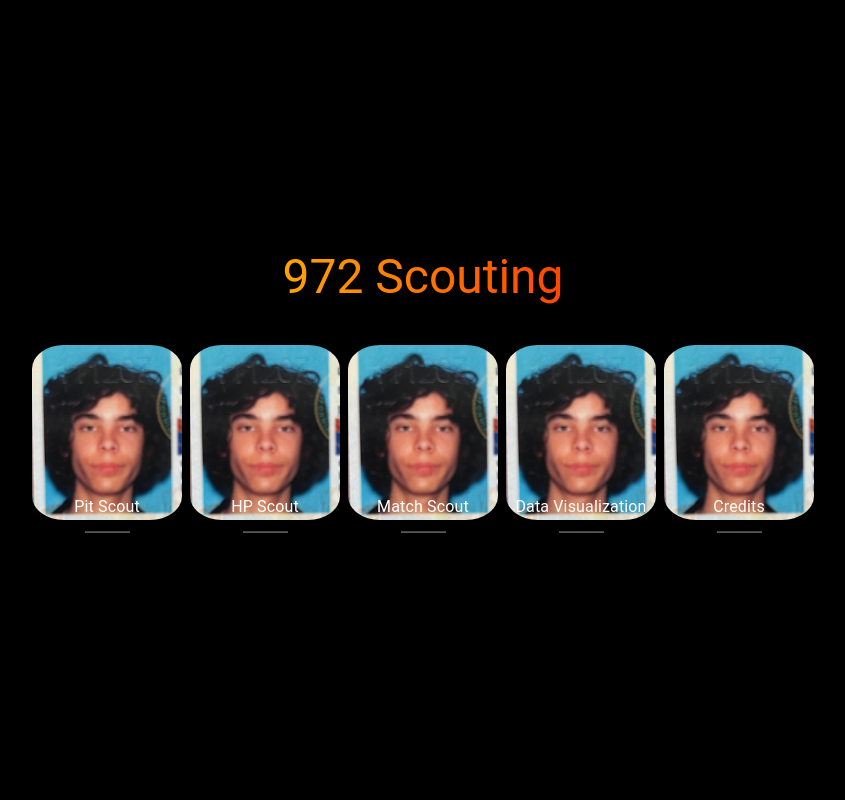
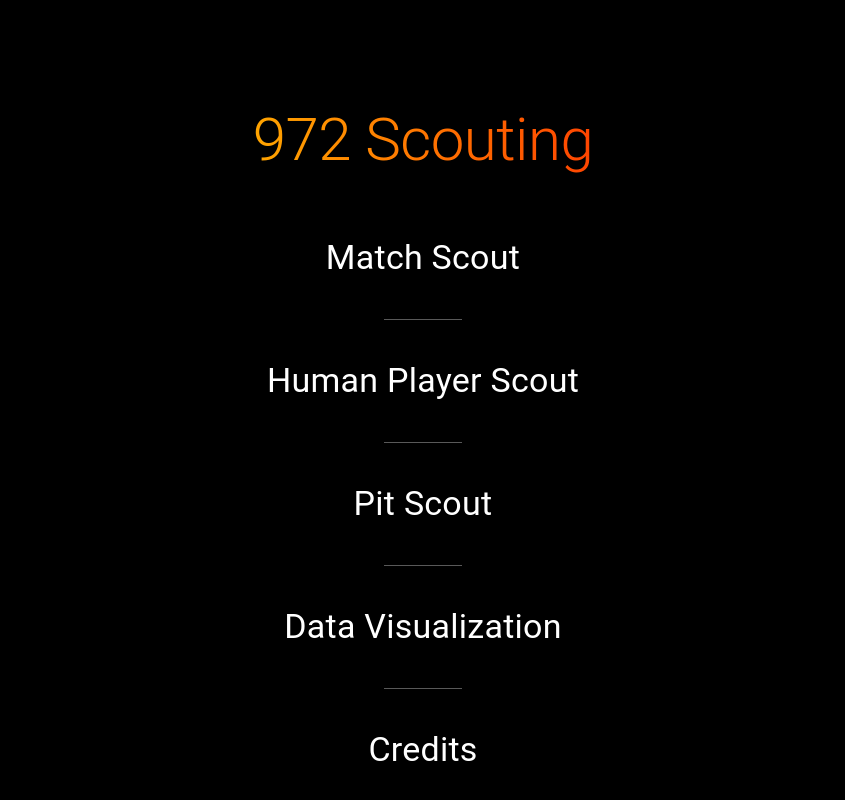
Before and after one commit to iron-claw-972/ScoutX-2025, a React (Create React App) app: page / in a window 1280 px wide. Shown: the top 800 px of the page, without its empty margins (217-1062 px from the left). Built offline with nearby package versions, Linux system fonts and the light colour scheme.

Commit message:
STOP DOIN DIS

```diff
--- a/src/Constants.js
+++ b/src/Constants.js
@@ -1,4 +1,5 @@
 import Home from "./components/pages/Home";
+import HomeTwo from "./components/pages/HomeTwo";
 import MatchScout from "./components/pages/MatchScout";
 import Credits from "./components/pages/Credits";
 import PitScout from "./components/pages/PitScout";
@@ -12,9 +13,9 @@ export const Constants = {
     pages: [
         // Change between Home v1 and Home v2
         {
-            title: "Home",
+            title: "HomeTwo",
             path: "/",
-            component: Home,
+            component: HomeTwo,
         },
         {
             title: "Match Scout",
--- a/src/components/pages/Home.js
+++ b/src/components/pages/Home.js
@@ -34,11 +34,11 @@ export default function Home() {
                     </Typography>
 
                     <Stack direction="row" spacing={1} alignItems="center" justifyContent="space-between" sx={{ height: '100%' }}>
-                        {renderScoutBox('Pit Scout', '/pitscout', Constants.jacob)}
-                        {renderScoutBox('HP Scout', '/humanplayerscout', Constants.jacob)}
-                        {renderScoutBox('Match Scout', '/matchscout', Constants.jacob)}
-                        {renderScoutBox('Data Visualization', '/DataVisualizationDisplay', Constants.jacob)}
-                        {renderScoutBox('Credits', '/credits', Constants.jacob)}
+                        {renderScoutBox('Pit Scout', '/pitscout', Constants.pitScout)}
+                        {renderScoutBox('HP Scout', '/humanplayerscout', Constants.humanPlayer)}
+                        {renderScoutBox('Match Scout', '/matchscout', Constants.matchScout)}
+                        {renderScoutBox('Data Visualization', '/DataVisualizationDisplay', Constants.dataAnalytics)}
+                        {renderScoutBox('Credits', '/credits', Constants.credits)}
                     </Stack>
                 </Stack>
                 <Box height={50}/>
--- a/src/components/pages/HomeTwo.js
+++ b/src/components/pages/HomeTwo.js
@@ -2,7 +2,7 @@ import React, { useState, useEffect } from "react";
 import { Box, Divider, Stack, Typography, Grid, useMediaQuery } from "@mui/material";
 import { Constants } from "../../Constants";
 
-export default function Home() {
+export default function HomeTwo() {
     const [screenHeight, setScreenHeight] = useState(window.innerHeight);
 
     // Effect to update height on resize
@@ -35,7 +35,7 @@ export default function Home() {
             }}
         >
             {/* Grid for Header and Description */}
-            <Grid container spacing={isSmallScreen ? 7 : 3} direction={isSmallScreen ? "column" : "row"}>
+            <Grid container spacing={isSmallScreen ? 7 : 3} direction={isSmallScreen ? "column" : "column"}>
                 {/* Left Side (Header and Links) */}
                 <Grid item xs={12} sm={6} container direction="column" alignItems="center">
                     {/* Header */}
@@ -100,7 +100,7 @@ export default function Home() {
                     sx={{ display: "flex" }}
                 >
                     {/* Dynamic Divider - Top */}
-                    <Divider sx={{ width: isSmallScreen ? "50%" : "25%", backgroundColor: "grey.800", mb: dynamicMargin }} />
+                    <Divider sx={{ width: isSmallScreen ? "50%" : "25%", backgroundColor: "grey.800", mb: dynamicMargin, mt: 29 }} />
                     <Typography
                         variant="h5"
                         sx={{
```
